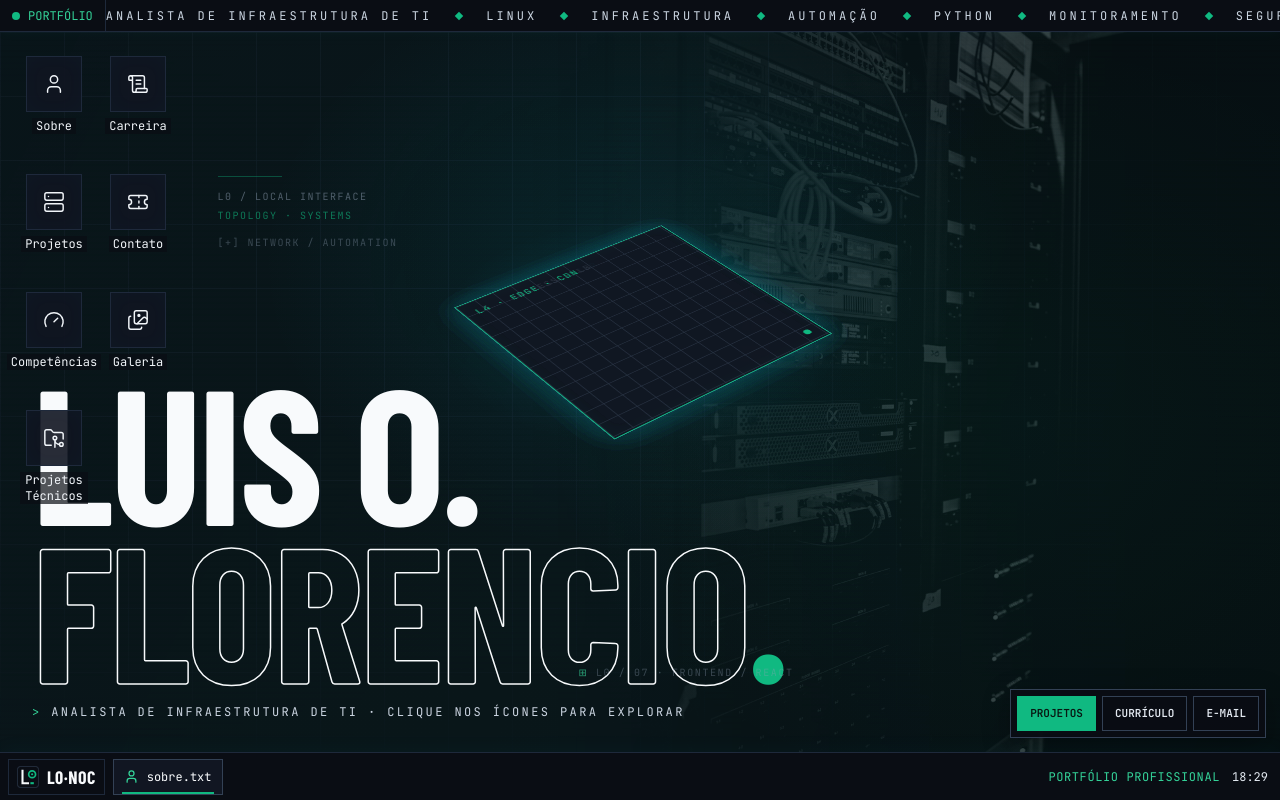
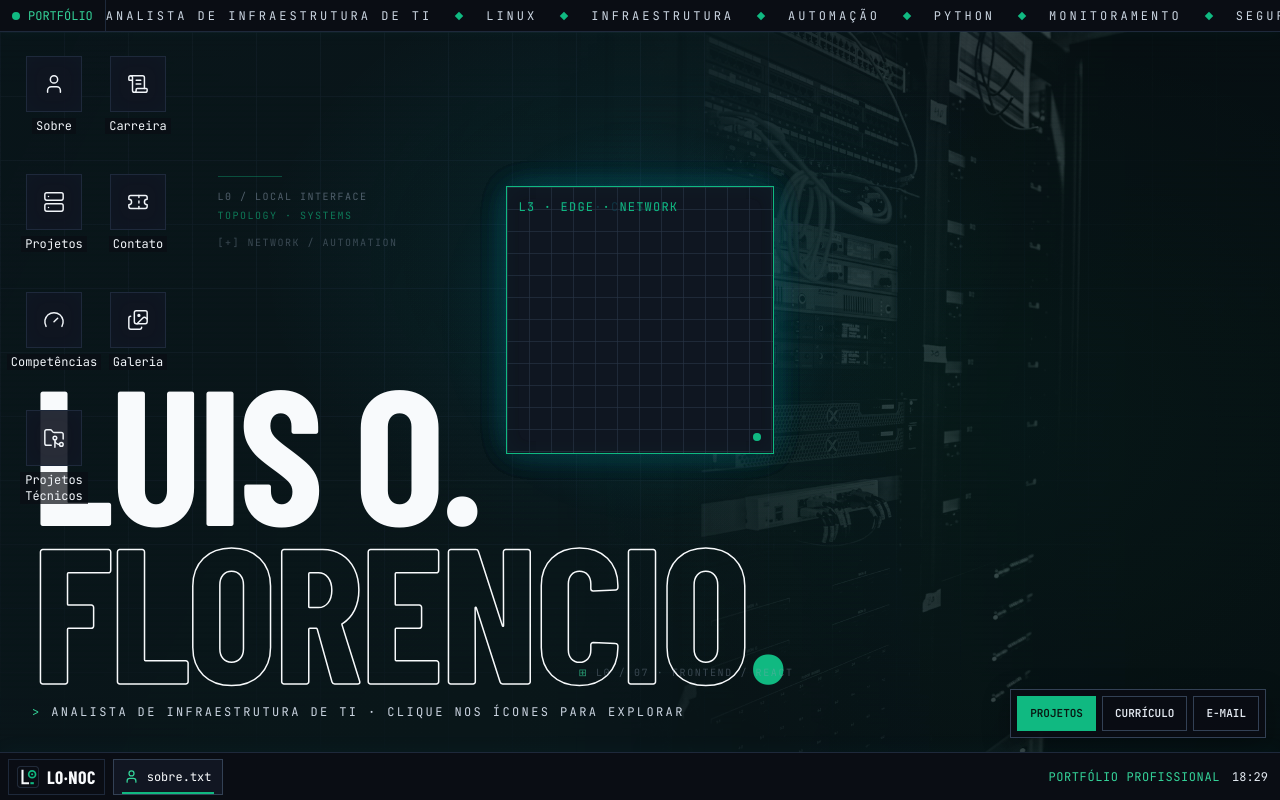
Before and after one commit to lteodoro780/lteodoro780.github.io, a React (Create React App) app in the folder frontend/: page / in a window 1280 px wide. Built offline with nearby package versions, Linux system fonts and the light colour scheme; a web font is replaced by a local one.

Commit message:
feat(v7): restaurar topologia animada com 4 quadrados leves

```diff
--- a/frontend/src/components/noc/LayerStack.jsx
+++ b/frontend/src/components/noc/LayerStack.jsx
@@ -1,19 +1,20 @@
-// V7 modo leve: mantém as cinco camadas visuais sem ciclo de renderização
-// ou processamento de movimento do ponteiro.
+// Topologia decorativa V7: quatro quadrados 3D animados apenas por CSS.
+// Sem requestAnimationFrame, Canvas, listeners de ponteiro ou motion values.
 const LAYERS = [
   { label: "obs · métricas", tone: "#334155" },
   { label: "data · storage", tone: "#334155" },
   { label: "app · cluster", tone: "#06B6D4" },
-  { label: "ingress · lb", tone: "#334155" },
-  { label: "edge · cdn", tone: "#10B981" },
+  { label: "edge · network", tone: "#10B981" },
 ];
 
 const Plate = ({ layer, index }) => (
   <div
+    data-testid="topology-square"
     className="layer-plate absolute inset-0 border"
     style={{
       borderColor: layer.tone,
-      transform: `translateZ(${index * 44}px)`,
+      "--topology-depth": `${index * 42}px`,
+      "--topology-phase": `${-index * 0.55}s`,
       transformStyle: "preserve-3d",
     }}
   >
@@ -32,11 +33,14 @@ const Plate = ({ layer, index }) => (
 );
 
 export const LayerStack = () => (
-  <div data-testid="hero-layer-stack" className="relative grid h-full w-full place-items-center" style={{ perspective: 1400 }}>
+  <div
+    data-testid="hero-layer-stack"
+    className="relative grid h-full w-full place-items-center"
+    style={{ perspective: 1400 }}
+  >
     <div
-      data-testid="static-layer-stack"
+      data-testid="animated-layer-stack"
       className="cyber-layer-stack relative h-[180px] w-[180px] sm:h-[230px] sm:w-[230px]"
-      style={{ transform: "rotateX(56deg) rotateZ(-38deg)", transformStyle: "preserve-3d" }}
     >
       {LAYERS.map((layer, index) => (
         <Plate key={layer.label} layer={layer} index={index} />
```
